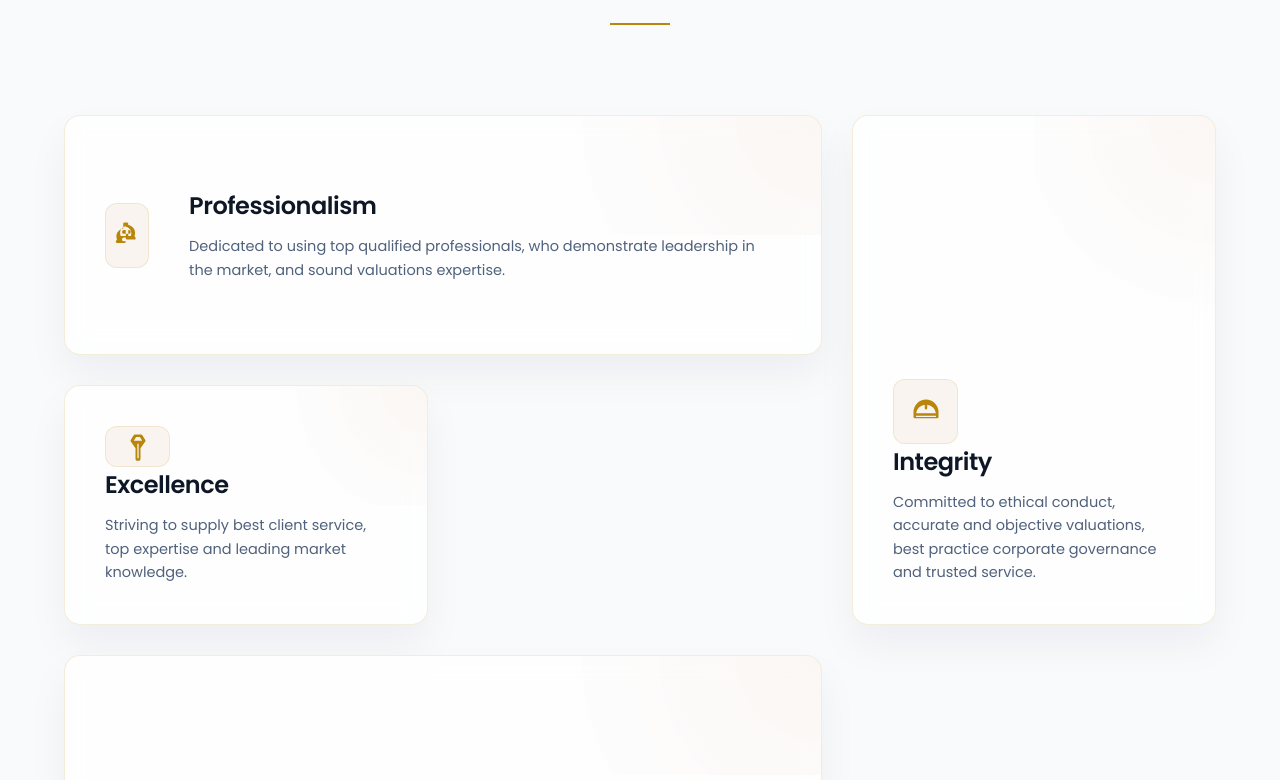
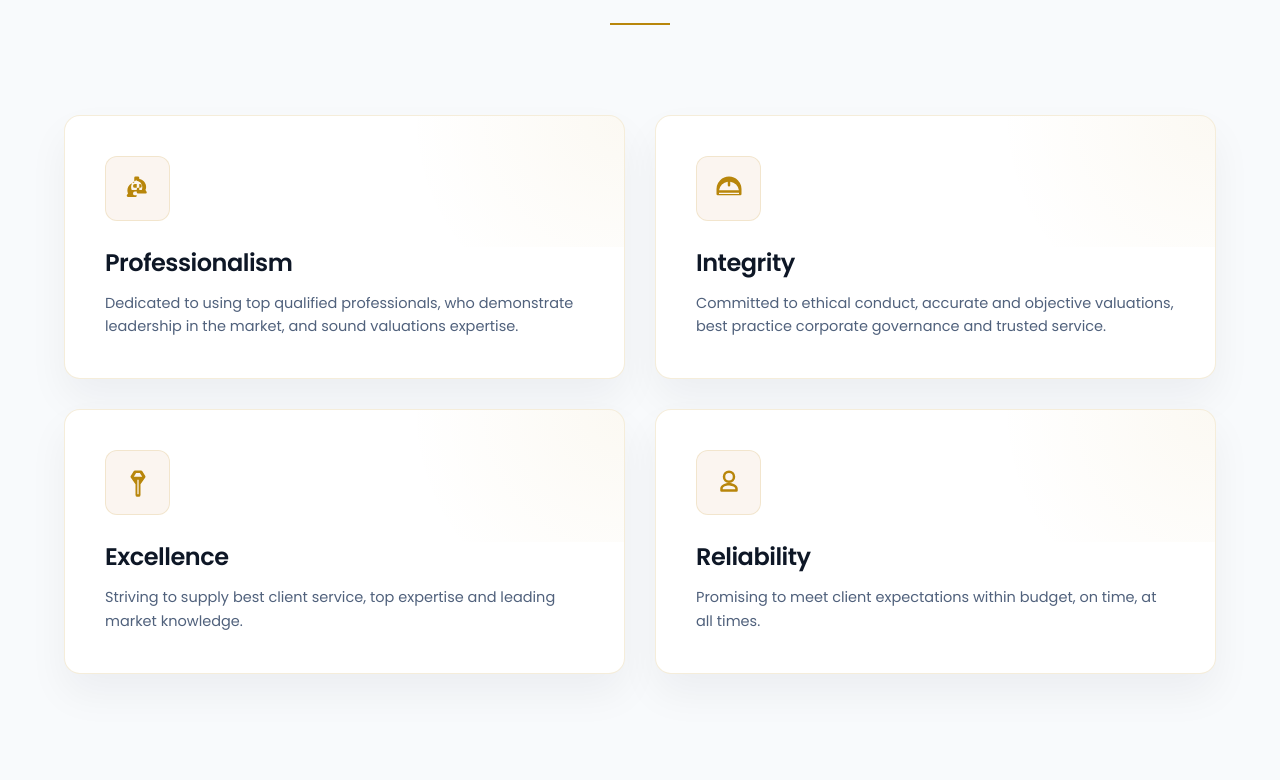
Before and after one commit to godivatech/true_valuators, a Next.js app: page / in a window 1280 px wide. Shown: the part 1340-2120 px from the top of the page. Built offline with nearby package versions, Linux system fonts and the light colour scheme.

Commit message:
design: refine home values section to use a highly symmetrical 2x2 grid

```diff
--- a/src/app/page.module.css
+++ b/src/app/page.module.css
@@ -391,19 +391,17 @@
   margin: 0 auto;
 }
 
-/* Asymmetric Bento Grid */
+/* Symmetrical 2x2 Bento Grid */
 .bentoGrid {
-  max-width: 1250px;
+  max-width: 1200px;
   margin: 0 auto;
   display: grid;
-  grid-template-columns: repeat(12, 1fr);
-  grid-auto-rows: 240px;
+  grid-template-columns: repeat(2, 1fr);
   gap: 30px;
 }
 
 .bentoCard {
-  background: var(--glass-bg);
-  backdrop-filter: blur(12px);
+  background: var(--primary-surface);
   border: 1px solid var(--glass-border);
   border-radius: 16px;
   padding: 40px;
@@ -411,25 +409,27 @@
   overflow: hidden;
   display: flex;
   flex-direction: column;
-  justify-content: space-between;
+  justify-content: flex-start;
+  align-items: flex-start;
+  gap: 24px;
   transition: var(--transition-smooth);
   box-shadow: var(--soft-shadow);
 }
 
 .bentoCard:hover {
-  border-color: var(--accent-gold-light);
-  transform: translateY(-8px);
+  border-color: var(--accent-gold);
+  transform: translateY(-6px);
   box-shadow: var(--hover-shadow);
 }
 
-/* Decorative background light mesh for cards */
+/* Decorative background light glow mesh for cards */
 .cardBgGlow {
   position: absolute;
   top: -50%;
   right: -50%;
   width: 100%;
   height: 100%;
-  background: radial-gradient(circle, rgba(212, 157, 106, 0.08) 0%, transparent 70%);
+  background: radial-gradient(circle, rgba(184, 134, 11, 0.05) 0%, transparent 70%);
   z-index: 1;
   pointer-events: none;
   transition: var(--transition-smooth);
@@ -439,32 +439,17 @@
   transform: scale(1.3);
 }
 
-/* Specific grids config for dynamic masonry Bento */
-.cardLargeHorizontal {
-  grid-column: span 8;
+/* Standardization of Bento classes for uniform grid presentation */
+.cardLargeHorizontal,
+.cardTallVertical,
+.cardSquareCompact,
+.cardWideMedium {
+  grid-column: span 1;
   grid-row: span 1;
-  flex-direction: row;
-  align-items: center;
-  gap: 40px;
-}
-
-.cardTallVertical {
-  grid-column: span 4;
-  grid-row: span 2;
-  justify-content: flex-end;
-}
-
-.cardSquareCompact {
-  grid-column: span 4;
-  grid-row: span 1;
-}
-
-.cardWideMedium {
-  grid-column: span 8;
-  grid-row: span 1;
-  flex-direction: row;
-  align-items: flex-end;
-  gap: 40px;
+  flex-direction: column;
+  align-items: flex-start;
+  justify-content: flex-start;
+  gap: 24px;
 }
 
 /* Content styles */
@@ -745,17 +730,9 @@
 }
 
 /* Responsive adjustments */
-@media (max-width: 1199px) {
-  .bentoGrid {
-    grid-auto-rows: 220px;
-  }
-}
-
 @media (max-width: 991px) {
   .bentoGrid {
-    display: flex;
-    flex-direction: column;
-    height: auto;
+    grid-template-columns: 1fr;
   }
 
   .cardLargeHorizontal,
```
